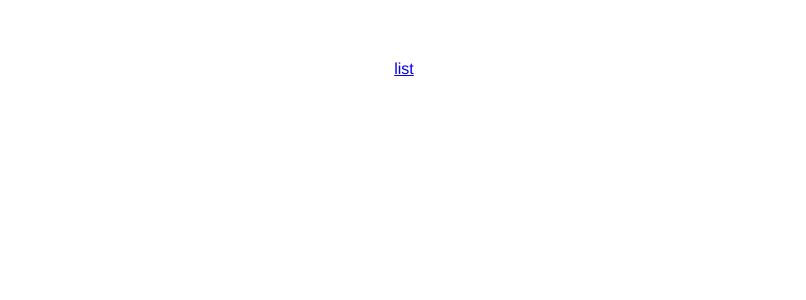
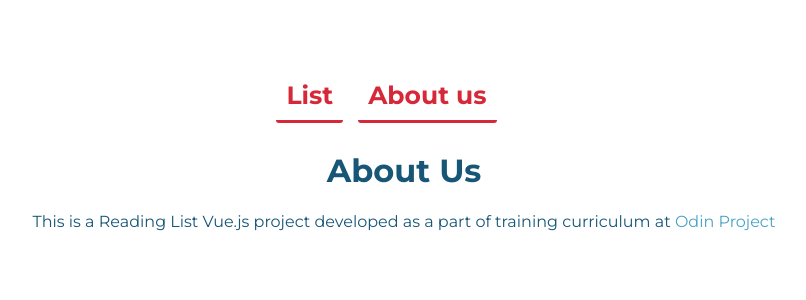
Before and after one commit to andrewr224/readersite, a Vue app: page /#/about in a window 1280 px wide. Shown: the top 300 px of the page, without its empty margins (236-1042 px from the left). Built offline with nearby package versions, Linux system fonts and the light colour scheme.

Commit message:
Add About Us page :sandal:

```diff
--- a/src/App.vue
+++ b/src/App.vue
@@ -1,7 +1,8 @@
 <template>
   <div id="app">
     <nav>
-      <router-link to="/">list</router-link>
+      <router-link to="/">List</router-link>
+      <router-link to="/about">About us</router-link>
     </nav>
 
     <router-view />
@@ -9,29 +10,51 @@
 </template>
 
 <script>
-import List from "./components/List"
-
 export default {
-  name: "app",
-  components: {
-    List
-  }
+  name: "app"
 }
 </script>
 
 <style>
+@import url('https://fonts.googleapis.com/css?family=Montserrat:400,700');
+
 /* color: #D62839 */
 /* color: #BA324F */
 /* color: #175676 */
 /* color: #4BA3C3 */
 /* color: #CCE6F4 */
 
+body {
+  /* background: #175676; */
+  margin: 0;
+  height: 100%;
+}
+
+a {
+  text-decoration: none;
+  color: #4BA3C3;
+}
+
 #app {
-  font-family: 'Avenir', Helvetica, Arial, sans-serif;
+  font-family: 'Montserrat', sans-serif;
   -webkit-font-smoothing: antialiased;
   -moz-osx-font-smoothing: grayscale;
   text-align: center;
-  color: #CCE6F4 ;
+  color: #175676;
   margin-top: 60px;
 }
+
+nav {
+  padding: 20px 20px 20px 0;
+}
+
+nav a {
+  padding: 10px;
+  border-bottom: 3px solid #D62839 ;
+  border-radius: 3px;
+  color: #D62839 ;
+  font-weight: bold;
+  margin-right: 15px;
+  font-size: 25px;
+}
 </style>
--- /dev/null
+++ b/src/components/About.vue
@@ -0,0 +1,17 @@
+<template>
+<div class="about">
+  <h1>About Us</h1>
+
+  <p>This is a Reading List Vue.js project developed as a part of training curriculum at <a href="https://www.theodinproject.com/courses" target="blank">Odin Project</a></p>
+</div>
+</template>
+
+<script>
+export default {
+  name: 'About'
+}
+</script>
+
+<!-- Add "scoped" attribute to limit CSS to this component only -->
+<style scoped>
+</style>
--- a/src/router.js
+++ b/src/router.js
@@ -1,6 +1,7 @@
 import Vue from "vue"
 import Router from "vue-router"
 import List from "./components/List"
+import About from "./components/About"
 
 Vue.use(Router)
 
@@ -10,6 +11,11 @@ export default new Router({
       path: "/",
       name: "list",
       component: List
+    },
+    {
+      path: "/about",
+      name: "about",
+      component: About
     }
   ]
 })
```
